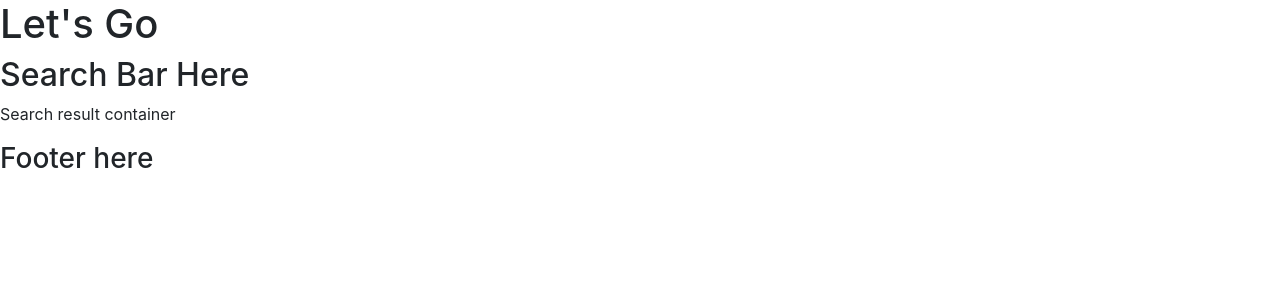
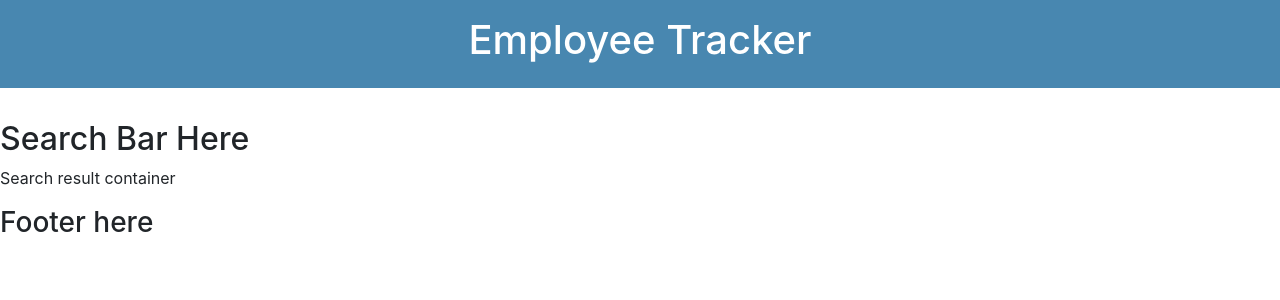
Before and after one commit to rrsalerno21/react-employee-tracker, a React (Create React App) app: page / in a window 1280 px wide. Shown: the top 300 px of the page. Built offline with nearby package versions, Linux system fonts and the light colour scheme.

Commit message:
edit Header component

```diff
--- a/src/components/Header/Header.jsx
+++ b/src/components/Header/Header.jsx
@@ -1,9 +1,15 @@
 import React from "react";
+import { Jumbotron, Container } from "react-bootstrap";
+import "./style-header.css";
 
 const Header = () => {
   return (
     <header>
-      <h1>Let's Go</h1>
+      <Jumbotron fluid className="py-3 header-background">
+        <Container className="text-center">
+          <h1>Employee Tracker</h1>
+        </Container>
+      </Jumbotron>
     </header>
   );
 };
--- /dev/null
+++ b/src/components/Header/style-header.css
@@ -0,0 +1,4 @@
+.header-background {
+  background-color: #4887b0 !important;
+  color: #ffffff;
+}
```
